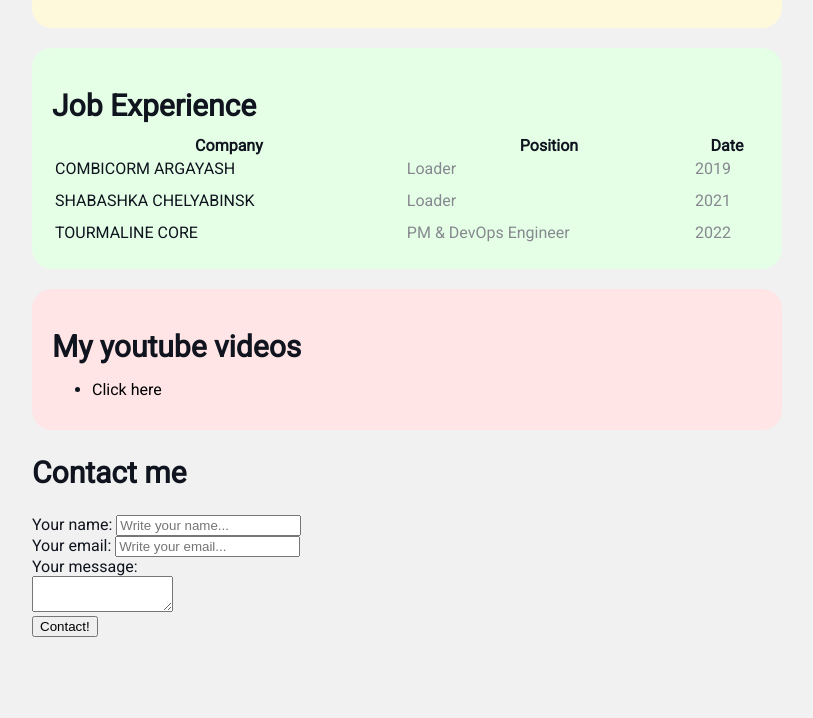
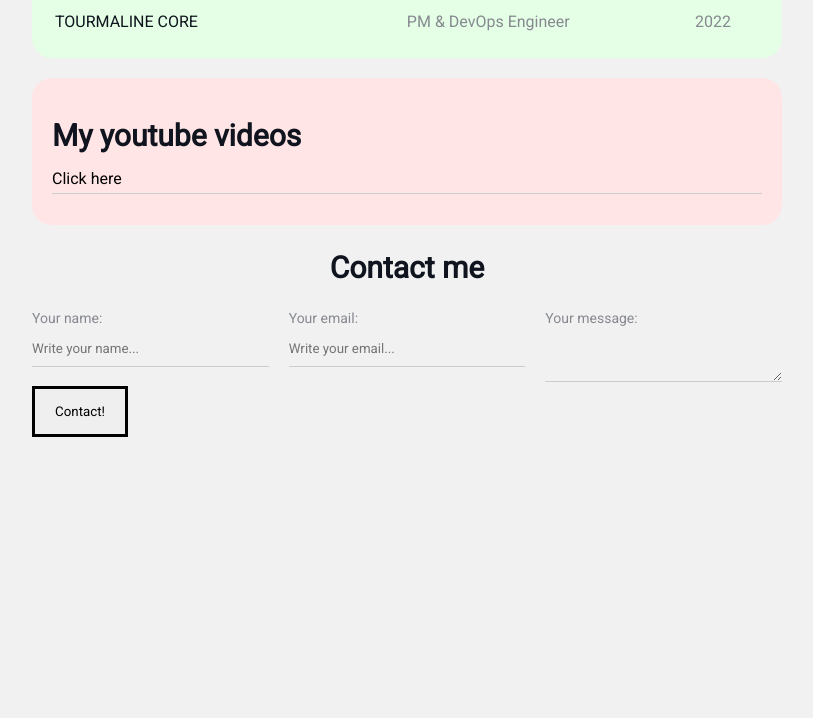
Before and after one commit to sergiobagd/myprofilepage, a plain HTML site: page index.html in a window 1280 px wide. Shown: the part 733-1451 px from the top of the page, without its empty margins (233-1046 px from the left). Drawn offline with Linux system fonts and the light colour scheme.

Commit message:
Add files via upload

```diff
--- a/index.html
+++ b/index.html
@@ -10,6 +10,8 @@
     <div class="container">
         <div class="info">
             <img src="https://sun9-69.userapi.com/s/v1/if2/p0l5-MH-OAeGleJPpffmytg_0XR0rv7tU1GbGYs18dvqnyVdj9E8aeoiqm1bO-0lLnUi8rG8W3gCksIotzpvbDVv.jpg?size=810x1080&quality=96&type=album" alt="Picture of me is here" class="avatar"/>
+
+                    <div class="info-text">
                         <h1>Sergio Bagdasaryan</h1>
                             <p>I'm <strong>lazy</strong> piece of shit who can't manage his own life..</p>
                             <p>I like armwrestling, lifting heavy shit, listening music, walking on the street, chilling out and doing nothing haha :D</p>
@@ -19,6 +21,7 @@
                     <a href="https://instagram.com/sergiobagd" target="_blank">Instagram</a>
                     |
                     <a href="https://vk.com/sergiobagd" target="_blank">VK</a>
+                    </div>
 
         </div>
 
@@ -78,22 +81,35 @@
         </div>
 
 
-
+        <div class="contact">
             <h2>Contact me</h2>
             <form action="/">
+                <div class="row">
+                    <div class="form-group">
                         <label for="name">Your name:</label>
                         <input type="text" id="name" placeholder="Write your name...">
-        <br>
+                    </div>
+
+                    <div class="form-group">
                         <label for="email">Your email:</label>
                         <input type="email" id="email" placeholder="Write your email...">
-        <br>
+                    </div>
+
+                <div class="form-group">
                     <label for="text">Your message:</label>
-        <br>
+
                     <textarea id="text" cols="15" rows="2"></textarea>
+                </div>
+            </div>
 
-        <br>
-            <input type="submit" value="Contact!">
+
+                <input class="btn" type="submit" value="Contact!">
             </form>
+        </div>
+    </div>
+
+    <div class="position">
+        <div class="box"></div>
     </div>
 
     <div style="margin-bottom: 500px;"></div>
--- a/styles.css
+++ b/styles.css
@@ -40,7 +40,23 @@ a:visited {
  }
 
  .info {
+   display: flex;
    margin-bottom: 20px;
+ }
+
+ @media (max_width: 700px) {
+   .info {
+      text-align: center;
+      display: block;
+   }
+ }
+
+ .info-text {
+   margin-left: 40px;
+ }
+
+ .info-text h4 {
+   margin-bottom: 10px;
  }
 
  .info p {
@@ -59,6 +75,7 @@ a:visited {
 .container {
     max-width: 750px;
     margin: auto;
+    padding-top: 10px;
 }
 
 /* .social {
@@ -137,5 +154,63 @@ a:visited {
 } */
 
 .link-list {
-   list-style: ;
+   list-style: none;
+   padding: 0;
 }
+
+.link-list li {
+   margin-bottom: 10px;
+   padding-bottom: 5px;
+   border-bottom: 1px solid #ccc;
+}
+
+.contact h2 {
+   text-align: center;
+}
+
+.form-group label {
+   display: block;
+   font-size: 14px;
+   color: #86898f;
+}
+
+.form-group input,
+.form-group textarea {
+   width: 100%;
+   box-sizing: border-box;
+   border: none;
+   background: transparent;
+   border-bottom: 1px solid #ccc;
+   color: #000;
+   padding: 15px 0 10px;
+   outline: none;
+   font-family: inherit;
+}
+
+.row {
+   display: flex;
+}
+
+.row > .form-group {
+   width: 50%;
+   margin-right: 20px;
+}
+
+.row > .form-group:last-child {
+   margin-right: 0;
+}
+
+.btn {
+   color: #111;
+   padding: 15px 20px;
+   color: #010000;
+   border: solid;
+   font-family: inherit;
+   cursor: pointer;
+}
+
+.btn:hover {
+   opacity: 0.8;
+}
+
+/* Position */
```
Lines whose indentation alone changed are shown as unchanged.
